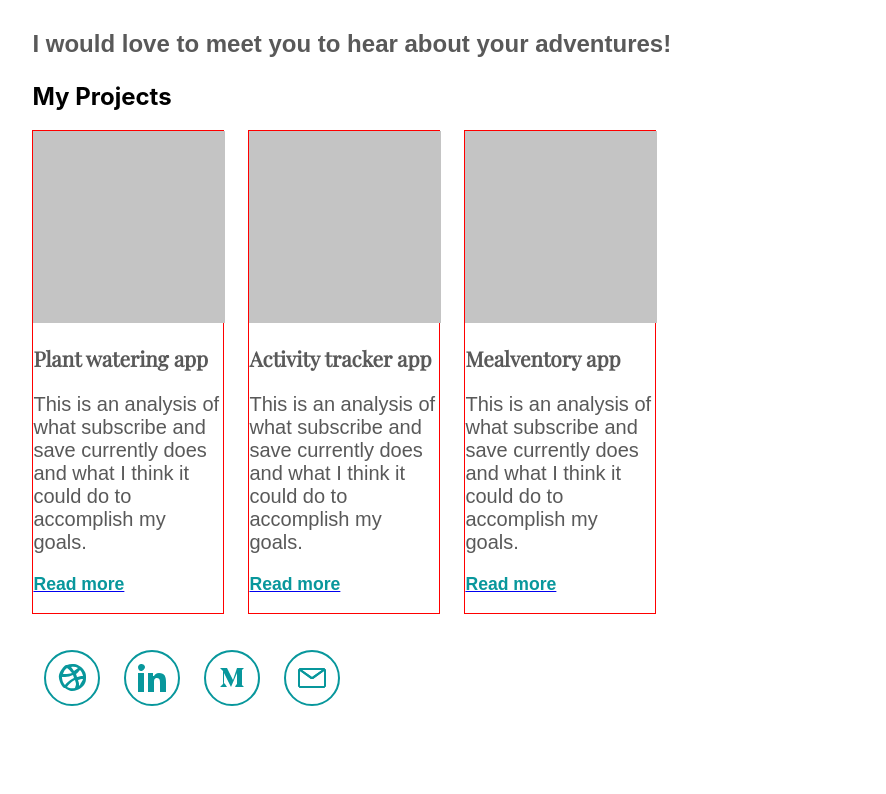
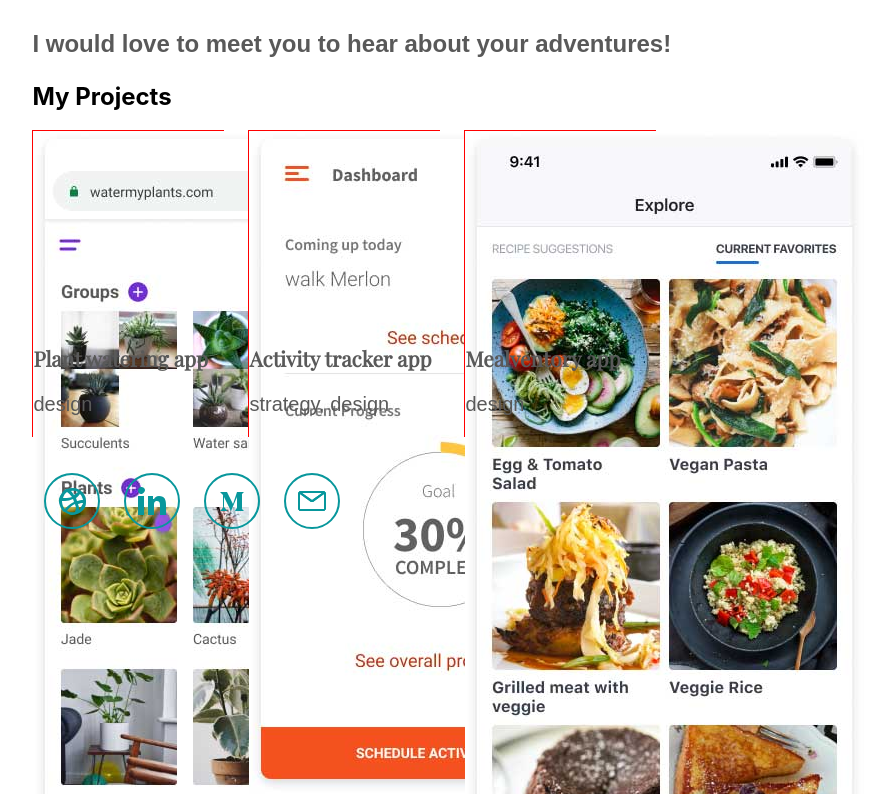
Before and after one commit to vishalicious213/mahiya, a React (Create React App) app: page /about-me in a window 1280 px wide. Shown: the part 1166-1960 px from the top of the page, without its empty margins (252-1138 px from the left). Before the commit the page ends 1884 px from the top, so only its background shows below. Built offline with nearby package versions, Linux system fonts and the light colour scheme.

Commit message:
updated Projectx3

```diff
--- a/src/components/Projectx3.js
+++ b/src/components/Projectx3.js
@@ -1,5 +1,8 @@
 import React from 'react'
 import { Link } from 'react-router-dom'
+import plant1 from '../img/plant-watering-app1.jpg'
+import activity1 from '../img/activity-tracker-app1.jpg'
+import meal1 from '../img/mealventory-app1.jpg'
 import '../styles/projects-footer.css'
 
 function Projectx3() {
@@ -7,13 +10,12 @@ function Projectx3() {
         return (
             <section className='project-3x'>
                 <Link to={link}>
-                    <div className='project-3x-img'></div>
+                    <div className='project-3x-img-container'>
+                        <img src={image} alt={title}></img>
+                    </div>
                 </Link>
                 <p className='thought-title'>{title}</p>
                 <p className='thought-text'>{text}</p>
-                <Link to={link}>
-                    <p className='read-more'>Read more</p>
-                </Link>
             </section>
         )
     }
@@ -24,20 +26,23 @@ function Projectx3() {
             <section id='projects-footer'>
                 <Project
                     title='Plant watering app'
-                    text='This is an analysis of what subscribe and save currently does and what I think it could do to accomplish my goals.'
+                    text='design'
                     link='/subscribe'
+                    image={plant1}
                 />
 
                 <Project
                     title='Activity tracker app'
-                    text='This is an analysis of what subscribe and save currently does and what I think it could do to accomplish my goals.'
+                    text='strategy, design'
                     link='/subscribe'
+                    image={activity1}
                 />
 
                 <Project
                     title='Mealventory app'
-                    text='This is an analysis of what subscribe and save currently does and what I think it could do to accomplish my goals.'
+                    text='design'
                     link='/subscribe'
+                    image={meal1}
                 />
             </section>
         </section>
--- a/src/styles/projects-footer.css
+++ b/src/styles/projects-footer.css
@@ -11,7 +11,7 @@
     margin-bottom: 1.5rem;
 }
 
-.project-3x-img {
+.project-3x-img-container {
     background: #c4c4c4;
     height: 12rem;
     width: 12rem;
```
